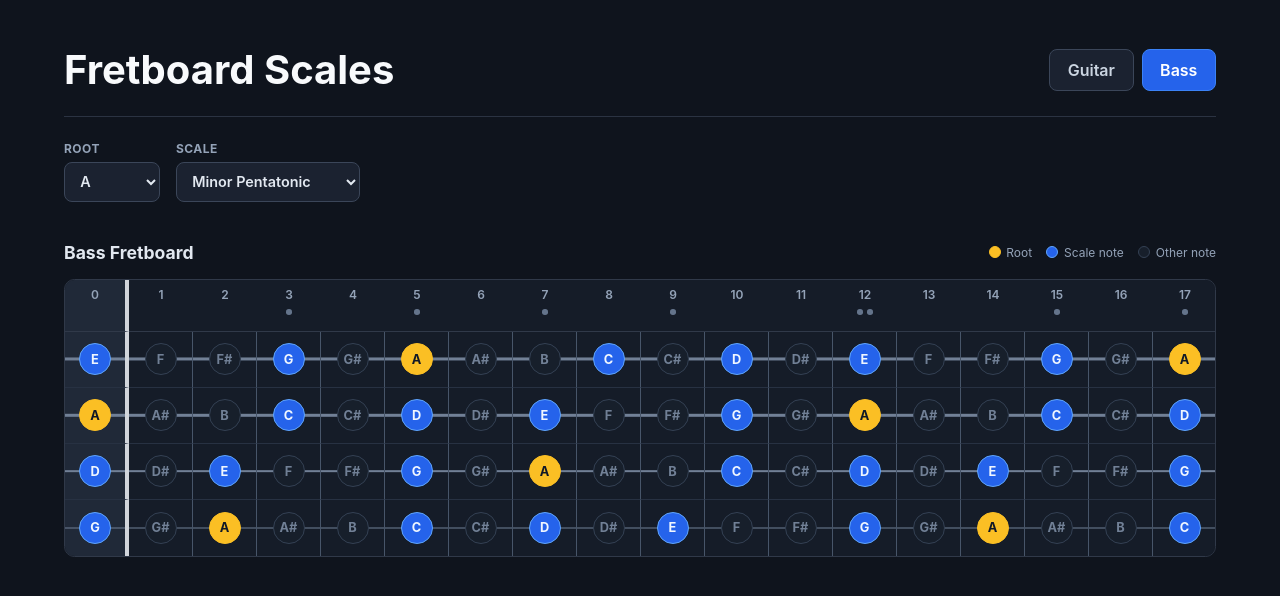
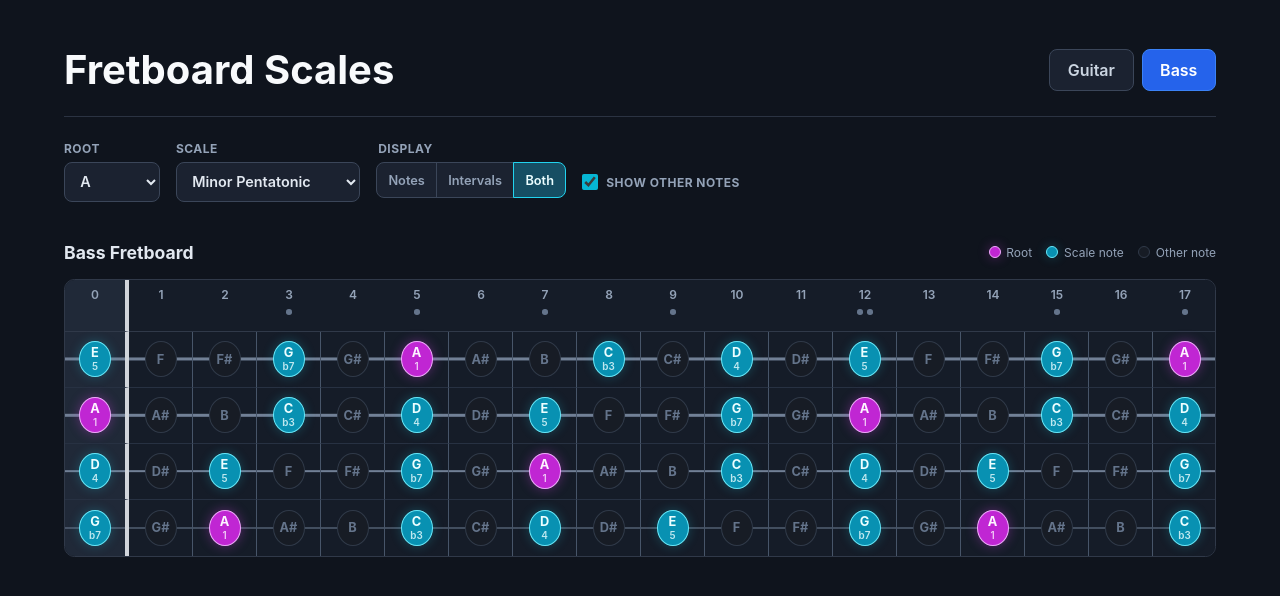
Before and after one commit to mjuliag/fretboard-scales, a React (Vite) app: page / in a window 1280 px wide. Shown: the top 596 px of the page. Built offline with nearby package versions, Linux system fonts and the light colour scheme.

Commit message:
Add interval learning views and display controls

```diff
--- a/src/App.css
+++ b/src/App.css
@@ -68,6 +68,80 @@ h1 {
   font-weight: 700;
   letter-spacing: 0.04em;
   text-transform: uppercase;
+}
+
+.display-mode-control {
+  min-width: 0;
+  margin: 0;
+  padding: 0;
+  border: 0;
+}
+
+.display-mode-control legend {
+  margin-bottom: 0.35rem;
+  color: #94a3b8;
+  font-size: 0.75rem;
+  font-weight: 700;
+  letter-spacing: 0.04em;
+  text-transform: uppercase;
+}
+
+.display-mode-control div {
+  display: flex;
+}
+
+.display-mode-control button {
+  padding: 0.62rem 0.7rem;
+  border: 1px solid #3b4659;
+  color: #94a3b8;
+  background: #1b2230;
+  font: inherit;
+  font-size: 0.8rem;
+  font-weight: 600;
+  text-transform: capitalize;
+  cursor: pointer;
+}
+
+.display-mode-control button:first-child {
+  border-radius: 0.5rem 0 0 0.5rem;
+}
+
+.display-mode-control button:last-child {
+  border-radius: 0 0.5rem 0.5rem 0;
+}
+
+.display-mode-control button:not(:first-child) {
+  margin-left: -1px;
+}
+
+.display-mode-control button.selected {
+  position: relative;
+  border-color: #22d3ee;
+  color: #ecfeff;
+  background: #164e63;
+}
+
+.display-mode-control button:focus-visible {
+  z-index: 1;
+  outline: 2px solid #22d3ee;
+  outline-offset: 2px;
+}
+
+.scale-controls .other-notes-control {
+  display: flex;
+  align-items: center;
+  align-self: end;
+  grid-auto-flow: column;
+  gap: 0.5rem;
+  min-height: 2.45rem;
+  cursor: pointer;
+}
+
+.other-notes-control input {
+  width: 1rem;
+  height: 1rem;
+  margin: 0;
+  accent-color: #06b6d4;
 }
 
 .scale-controls select {
@@ -215,10 +289,11 @@ h1 {
   position: relative;
   z-index: 1;
   display: inline-flex;
+  flex-direction: column;
   align-items: center;
   justify-content: center;
   min-width: 2rem;
-  height: 2rem;
+  height: 2.25rem;
   padding: 0 0.35rem;
   border: 1px solid #46546a;
   border-radius: 50%;
@@ -228,29 +303,42 @@ h1 {
   font-weight: 700;
 }
 
+.interval-label {
+  font-size: 0.62rem;
+  font-weight: 600;
+  line-height: 0.8rem;
+  opacity: 0.8;
+}
+
+.note.hidden-note {
+  visibility: hidden;
+}
+
 .note.root-note,
 .legend-swatch.root-note {
-  border-color: #fbbf24;
-  color: #111827;
-  background: #fbbf24;
+  border-color: #f0abfc;
+  color: #fdf4ff;
+  background: #c026d3;
+  box-shadow: 0 0 0.75rem rgb(217 70 239 / 35%);
 }
 
 .note.scale-note,
 .legend-swatch.scale-note {
-  border-color: #60a5fa;
-  color: #eff6ff;
-  background: #2563eb;
+  border-color: #67e8f9;
+  color: #ecfeff;
+  background: #0891b2;
+  box-shadow: 0 0 0.65rem rgb(34 211 238 / 25%);
 }
 
 .note.other-note {
-  border-color: #344154;
-  color: #718096;
-  background: #171f2b;
+  border-color: #303a49;
+  color: #64748b;
+  background: #171c25;
 }
 
 .legend-swatch.other-note {
-  border-color: #344154;
-  background: #171f2b;
+  border-color: #303a49;
+  background: #171c25;
 }
 
 @media (max-width: 36rem) {
--- a/src/App.tsx
+++ b/src/App.tsx
@@ -1,7 +1,7 @@
 import { useState } from 'react'
-import { Fretboard } from './components/Fretboard'
+import { Fretboard, type DisplayMode } from './components/Fretboard'
 import {
-  getScale,
+  getScaleTones,
   PITCH_CLASSES,
   SCALE_INTERVALS,
   type Instrument,
@@ -24,12 +24,15 @@ const SCALE_LABELS = {
 } as const satisfies Record<ScaleName, string>
 
 const SCALE_OPTIONS = Object.keys(SCALE_INTERVALS) as ScaleName[]
+const DISPLAY_MODES = ['notes', 'intervals', 'both'] as const
 
 function App() {
   const [instrument, setInstrument] = useState<Instrument>('bass')
   const [root, setRoot] = useState<PitchClass>('A')
   const [scaleName, setScaleName] = useState<ScaleName>('minorPentatonic')
-  const selectedScale = getScale(root, scaleName)
+  const [displayMode, setDisplayMode] = useState<DisplayMode>('both')
+  const [showOtherNotes, setShowOtherNotes] = useState(true)
+  const scaleTones = getScaleTones(root, scaleName)
 
   return (
     <main className="app-shell">
@@ -79,12 +82,40 @@ function App() {
             ))}
           </select>
         </label>
+
+        <fieldset className="display-mode-control">
+          <legend>Display</legend>
+          <div>
+            {DISPLAY_MODES.map((mode) => (
+              <button
+                type="button"
+                className={displayMode === mode ? 'selected' : ''}
+                aria-pressed={displayMode === mode}
+                key={mode}
+                onClick={() => setDisplayMode(mode)}
+              >
+                {mode}
+              </button>
+            ))}
+          </div>
+        </fieldset>
+
+        <label className="other-notes-control">
+          <input
+            type="checkbox"
+            checked={showOtherNotes}
+            onChange={(event) => setShowOtherNotes(event.target.checked)}
+          />
+          <span>Show other notes</span>
+        </label>
       </section>
 
       <Fretboard
+        displayMode={displayMode}
         instrument={instrument}
         root={root}
-        scaleNotes={selectedScale}
+        scaleTones={scaleTones}
+        showOtherNotes={showOtherNotes}
       />
     </main>
   )
--- a/src/components/Fretboard.tsx
+++ b/src/components/Fretboard.tsx
@@ -4,16 +4,21 @@ import {
   STANDARD_TUNINGS,
   type Instrument,
   type PitchClass,
+  type ScaleTone,
 } from '../music'
 
 const FRETS = Array.from({ length: 25 }, (_, fret) => fret)
 const SINGLE_MARKER_FRETS = new Set([3, 5, 7, 9, 15, 17, 19, 21])
 const DOUBLE_MARKER_FRETS = new Set([12, 24])
 
+export type DisplayMode = 'notes' | 'intervals' | 'both'
+
 type FretboardProps = {
+  displayMode: DisplayMode
   instrument: Instrument
   root: PitchClass
-  scaleNotes: readonly PitchClass[]
+  scaleTones: readonly ScaleTone[]
+  showOtherNotes: boolean
 }
 
 function FretMarker({ fret }: { fret: number }) {
@@ -32,9 +37,17 @@ function FretMarker({ fret }: { fret: number }) {
   )
 }
 
-export function Fretboard({ instrument, root, scaleNotes }: FretboardProps) {
+export function Fretboard({
+  displayMode,
+  instrument,
+  root,
+  scaleTones,
+  showOtherNotes,
+}: FretboardProps) {
   const tuning = STANDARD_TUNINGS[instrument]
-  const scaleNoteSet = new Set(scaleNotes)
+  const intervalsByNote = new Map(
+    scaleTones.map(({ note, interval }) => [note, interval]),
+  )
 
   return (
     <section className="fretboard-section" aria-labelledby="fretboard-title">
@@ -74,18 +87,29 @@ export function Fretboard({ instrument, root, scaleNotes }: FretboardProps) {
                 <tr key={`${openString}-${stringIndex}`} style={rowStyle}>
                   {FRETS.map((fret) => {
                     const note = getNoteAtFret(openString, fret)
+                    const interval = intervalsByNote.get(note)
                     const noteType = note === root
                       ? 'root-note'
-                      : scaleNoteSet.has(note)
+                      : interval
                         ? 'scale-note'
                         : 'other-note'
+                    const showNoteName = !interval || displayMode !== 'intervals'
+                    const showInterval = interval && displayMode !== 'notes'
+                    const isHidden = !interval && !showOtherNotes
 
                     return (
                       <td
                         className={fret === 0 ? 'open-fret' : undefined}
                         key={fret}
                       >
-                        <span className={`note ${noteType}`}>{note}</span>
+                        <span
+                          className={`note ${noteType}${isHidden ? ' hidden-note' : ''}`}
+                        >
+                          {showNoteName && <span className="note-name">{note}</span>}
+                          {showInterval && (
+                            <span className="interval-label">{interval}</span>
+                          )}
+                        </span>
                       </td>
                     )
                   })}
--- a/src/music/index.ts
+++ b/src/music/index.ts
@@ -24,6 +24,22 @@ export const SCALE_INTERVALS = {
 } as const satisfies Record<string, readonly number[]>
 
 export type ScaleName = keyof typeof SCALE_INTERVALS
+
+export const SCALE_INTERVAL_LABELS = {
+  major: ['1', '2', '3', '4', '5', '6', '7'],
+  naturalMinor: ['1', '2', 'b3', '4', '5', 'b6', 'b7'],
+  majorPentatonic: ['1', '2', '3', '5', '6'],
+  minorPentatonic: ['1', 'b3', '4', '5', 'b7'],
+  blues: ['1', 'b3', '4', 'b5', '5', 'b7'],
+} as const satisfies Record<ScaleName, readonly string[]>
+
+export type IntervalLabel =
+  (typeof SCALE_INTERVAL_LABELS)[ScaleName][number]
+
+export type ScaleTone = {
+  note: PitchClass
+  interval: IntervalLabel
+}
 
 export const STANDARD_TUNINGS = {
   guitar: ['E', 'A', 'D', 'G', 'B', 'E'],
@@ -60,3 +76,13 @@ export function generateScale(
 export function getScale(root: PitchClass, scale: ScaleName): PitchClass[] {
   return generateScale(root, SCALE_INTERVALS[scale])
 }
+
+export function getScaleTones(
+  root: PitchClass,
+  scale: ScaleName,
+): ScaleTone[] {
+  const notes = getScale(root, scale)
+  const labels = SCALE_INTERVAL_LABELS[scale]
+
+  return notes.map((note, index) => ({ note, interval: labels[index] }))
+}
```
Also changed, not shown: 1 other file (tests, documents, lock files or other folders).
